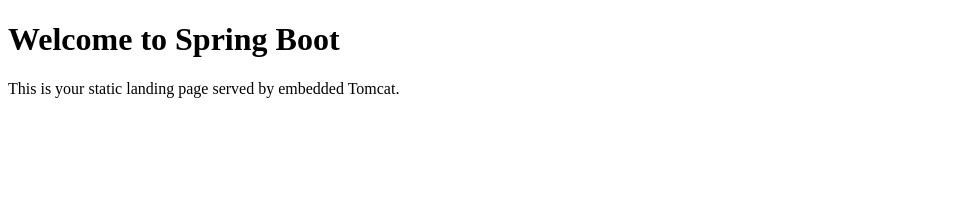
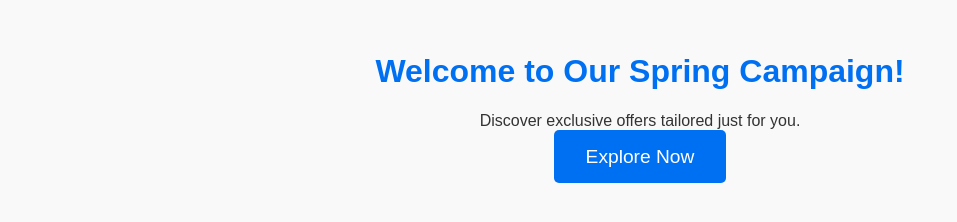
Before and after one commit to pranjalAbhi/touchpoint_website, a plain HTML site: page index.html in a window 1280 px wide. Shown: the whole page, without its empty margins (0-957 px from the left). Drawn offline with Linux system fonts and the light colour scheme.

Commit message:
Move static files from Spring Boot app

```diff
--- a/index.html
+++ b/index.html
@@ -1,9 +1,8 @@
 <!DOCTYPE html>
-<html>
+<html lang="en">
 <head>
  <!-- Salesforce Web SDK Script for Page View + Custom Parameter -->
  <script src="https://cdn.pc-rnd.c360a.salesforce.com/beacon/c360a/1920e91e-69c5-4c5d-88a9-ee8088518dc5/scripts/c360a.min.js"></script>
-
  <script>
   // Helper function to get a URL parameter
   function getParam(param) {
@@ -12,17 +11,20 @@
 
   // Extract the custom parameter from URL
   const touchpointId = getParam("touchpoint_id");
-     console.log(touchpointId);
+  console.log("Touchpoint ID:", touchpointId);
 
-        // Initialize the SDK
+  // Initialize Salesforce SDK
   SalesforceInteractions.init({
    consents: [{
     provider: "OneTrust",
     purpose: SalesforceInteractions.ConsentPurpose.Tracking,
     status: SalesforceInteractions.ConsentStatus.OptIn
    }]
-        } )
+  });
+
   SalesforceInteractions.setLoggingLevel(4);
+
+  // Send view event
   SalesforceInteractions.sendEvent({
    interaction: {
     name: 'View Catalog Object',
@@ -30,22 +32,67 @@
      type: 'Product',
      id: touchpointId,
      attributes: {
-            name: 'Product XYZ',
+      name: 'Spring Campaign Product',
       touchpoint_id: touchpointId,
-            sku: 'product-xyz-sku'
+      sku: 'spring-campaign-xyz'
      }
     }
    }
   });
-
  </script>
 
+ <meta charset="UTF-8">
+ <meta name="viewport" content="width=device-width, initial-scale=1.0">
+ <meta name="description" content="Join our Spring Marketing Campaign and discover our latest offers.">
+ <meta property="og:title" content="Spring Campaign 2025">
+ <meta property="og:description" content="Exclusive product deals and updates – only for our campaign visitors.">
+ <meta property="og:image" content="https://example.com/banner.jpg">
+ <meta property="og:type" content="website">
 
-    <meta charset="UTF-8">
-    <title>Spring Boot Landing Page</title>
+ <title>Spring Campaign 2025</title>
+
+ <style>
+  body {
+   font-family: Arial, sans-serif;
+   margin: 0;
+   padding: 2rem;
+   background-color: #f9f9f9;
+   color: #333;
+   text-align: center;
+  }
+
+  h1 {
+   color: #0070f3;
+  }
+
+  .cta-button {
+   background-color: #0070f3;
+   color: white;
+   padding: 1rem 2rem;
+   font-size: 1.2rem;
+   border: none;
+   border-radius: 5px;
+   margin-top: 2rem;
+   cursor: pointer;
+   text-decoration: none;
+  }
+
+  .cta-button:hover {
+   background-color: #005bb5;
+  }
+ </style>
 </head>
 <body>
-<h1>Welcome to Spring Boot</h1>
-<p>This is your static landing page served by embedded Tomcat.</p>
+<h1>Welcome to Our Spring Campaign!</h1>
+<p>Discover exclusive offers tailored just for you.</p>
+
+<a href="https://pranjalabhi.github.io/touchpoint_website/?touchpoint_id=OfferId123" id="cta-link" class="cta-button">Explore Now</a>
+
+<script>
+ // Dynamically insert touchpoint_id into CTA link
+ if (touchpointId) {
+  document.getElementById("cta-link").href += touchpointId;
+ }
+</script>
 </body>
 </html>
```
Also changed, not shown: src/main/resources/static/index.html (+59 -12 lines). Lines whose indentation alone changed are shown as unchanged.
